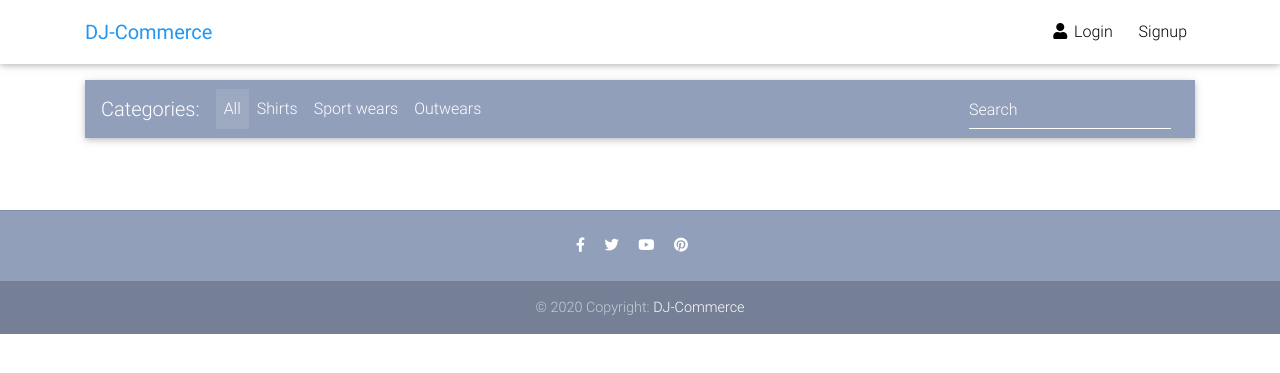
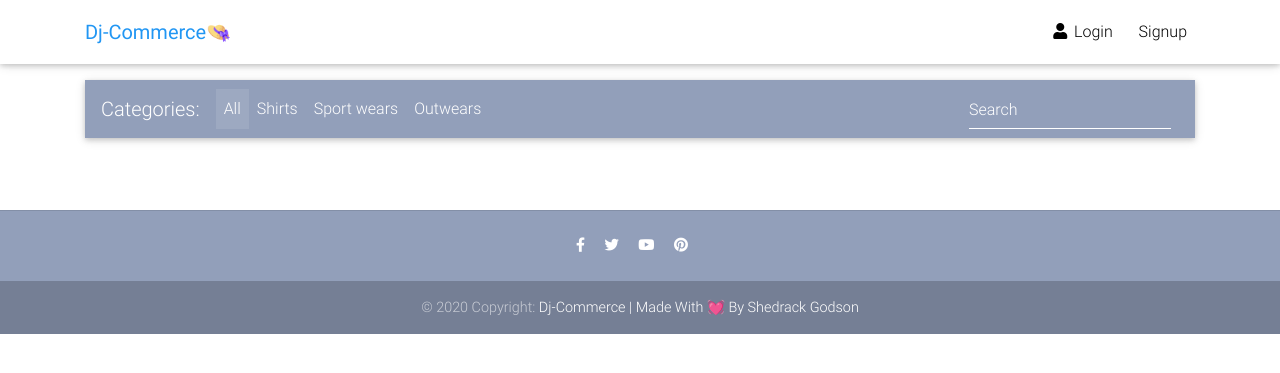
Before and after one commit to ShedrackGodson/django_ecommerce, a Django app: page / in a window 1280 px wide. Shown: the top 373 px of the page. Run offline with Django 3.2, Linux system fonts and the light colour scheme; data that the repository does not hold is empty; some libraries are stand-ins or nearby versions.

Commit message:
chemojis 💓

```diff
--- a/templates/footer.html
+++ b/templates/footer.html
@@ -29,7 +29,7 @@
     <!--Copyright-->
     <div class="footer-copyright py-3">
       © 2020 Copyright:
-      <a href="" target="_blank"> DJ-Commerce </a>
+      <a href="htpps://shedrackgodson.pythonanywhere.com" target="_blank"> Dj-Commerce | Made With 💓 By Shedrack Godson </a>
     </div>
     <!--/.Copyright-->
 
--- a/templates/navigation.html
+++ b/templates/navigation.html
@@ -6,7 +6,7 @@
 
       <!-- Brand -->
       <a class="navbar-brand waves-effect" href="/">
-        <strong class="blue-text">DJ-Commerce</strong>
+        <strong class="blue-text">Dj-Commerce👒</strong>
       </a>
 
       <!-- Collapse -->
```
